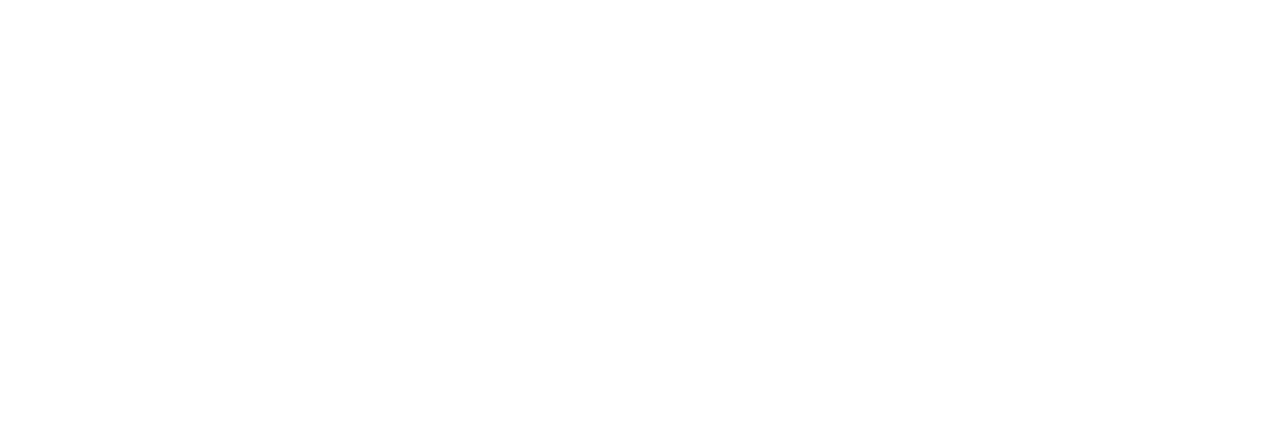
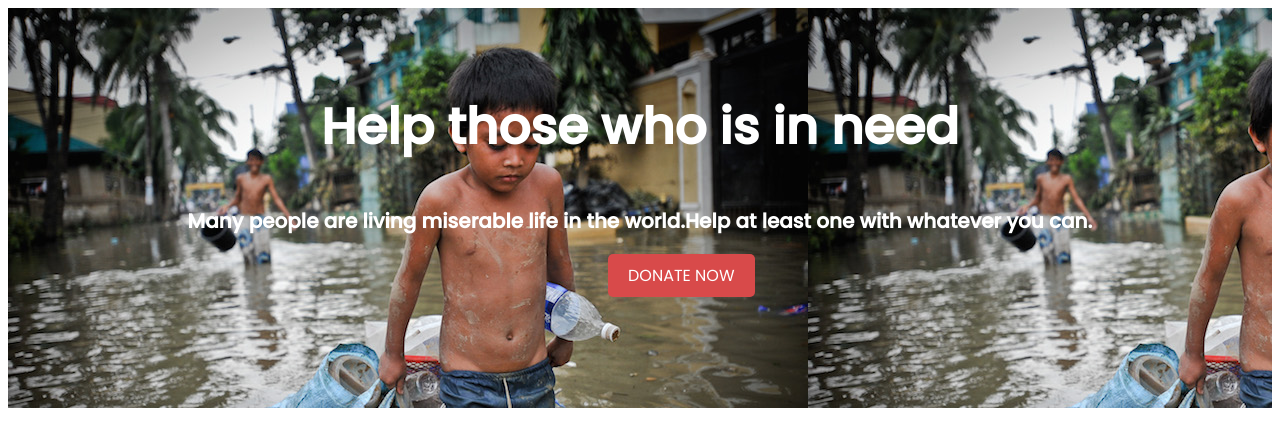
Before and after one commit to Mahmudul-Hasan-dev/Donate-Help-One, a plain HTML site: page index.html in a window 1280 px wide. Drawn offline with Linux system fonts and the light colour scheme.

Commit message:
top banner added

```diff
--- a/index.html
+++ b/index.html
@@ -6,11 +6,22 @@
     <meta http-equiv="X-UA-Compatible" content="IE=edge">
     <meta name="viewport" content="width=device-width, initial-scale=1.0">
     <title>Donate-Help-One</title>
+    <link rel="preconnect" href="https://fonts.googleapis.com">
+    <link rel="preconnect" href="https://fonts.gstatic.com" crossorigin>
+    <link href="https://fonts.googleapis.com/css2?family=Poppins:wght@400;500&display=swap" rel="stylesheet">
     <link rel="stylesheet" href="style.css">
 </head>
 
 <body>
-
+    <section class="top-banner">
+        <div class="container">
+            <div class="top-banner-element">
+                <h1>Help those who is in need</h1>
+                <h4>Many people are living miserable life in the world.Help at least one with whatever you can.</h4>
+                <a class="donatebtn" target="_blank" href="">DONATE NOW</a>
+            </div>
+        </div>
+    </section>
 </body>
 
 </html>
--- a/style.css
+++ b/style.css
@@ -0,0 +1,33 @@
+body{
+    font-family: 'Poppins', sans-serif;
+}
+.top-banner{
+    background-image: url(images/donation9.jpg);
+    height: 400px;
+    width: 100%;
+    position: relative;
+}
+.top-banner-element{
+   padding-top: 40px;
+   padding-bottom: 50px;
+
+}
+.top-banner h1{
+    color: white;
+    text-align: center;
+    font-size: 50px ;
+}
+.top-banner h4{
+    color: white;
+    text-align: center;
+    font-size: 20px;
+}
+.donatebtn{
+    text-decoration: none;
+    background-color:rgb(216, 74, 74);
+    border-radius: 5px;
+    color:white;
+    padding: 10px 20px;
+    font-weight: 40px;
+    margin-left: 600px;
+}
```
